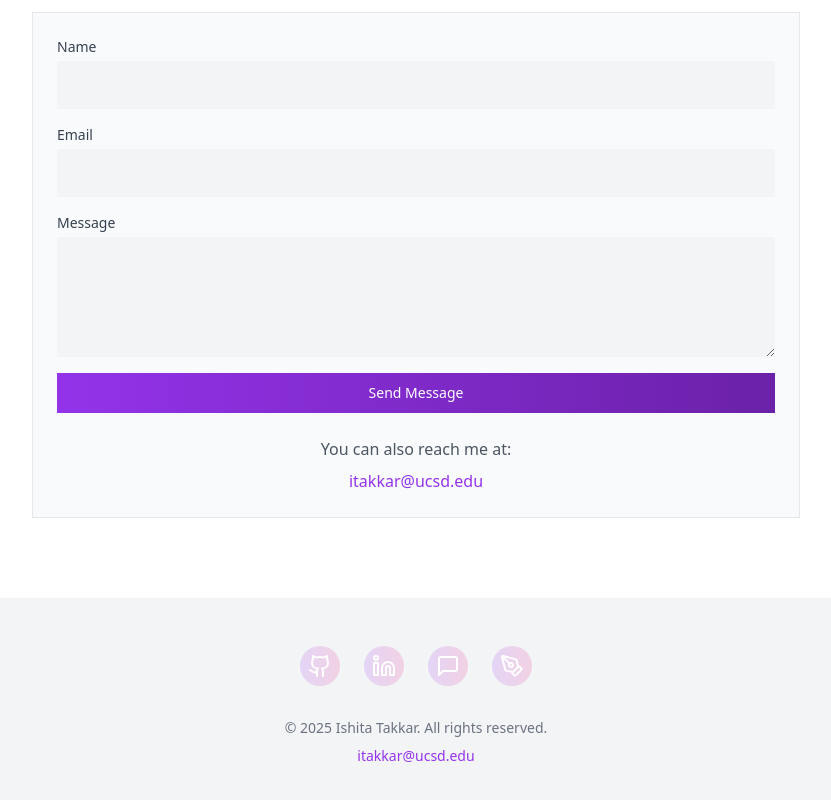
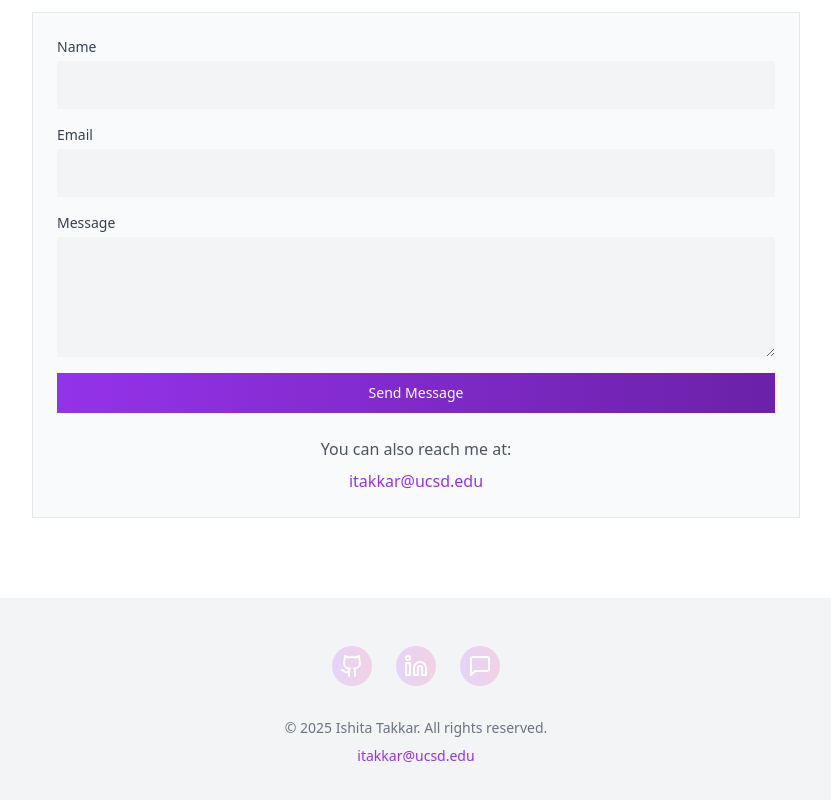
Before and after one commit to ishita-takkar/personal-portfolio, a Next.js app: page / in a window 1280 px wide. Shown: the part 3600-4400 px from the top of the page, without its empty margins (224-1055 px from the left). Built offline with nearby package versions, Linux system fonts and the light colour scheme.

Commit message:
update links

```diff
--- a/app/page.tsx
+++ b/app/page.tsx
@@ -203,8 +203,7 @@ export default function Home() {
           <div className="flex flex-wrap justify-center gap-6 mb-8">
             <SocialIcon icon={<Github />} href="https://github.com/ishita-takkar" label="GitHub" />
             <SocialIcon icon={<Linkedin />} href="https://linkedin.com/in/ishita-takkar" label="LinkedIn" />
-            <SocialIcon icon={<MessageSquare />} href="https://discord.com/users/ishita-takkar" label="Discord" />
-            <SocialIcon icon={<PenTool />} href="https://medium.com/@ishita-takkar" label="Medium" />
+            <SocialIcon icon={<MessageSquare />} href="https://discord.com/users/ishitatakkar" label="Discord" />
           </div>
           <div className="text-center text-gray-500 text-sm">
             <p>© {new Date().getFullYear()} Ishita Takkar. All rights reserved.</p>
```
